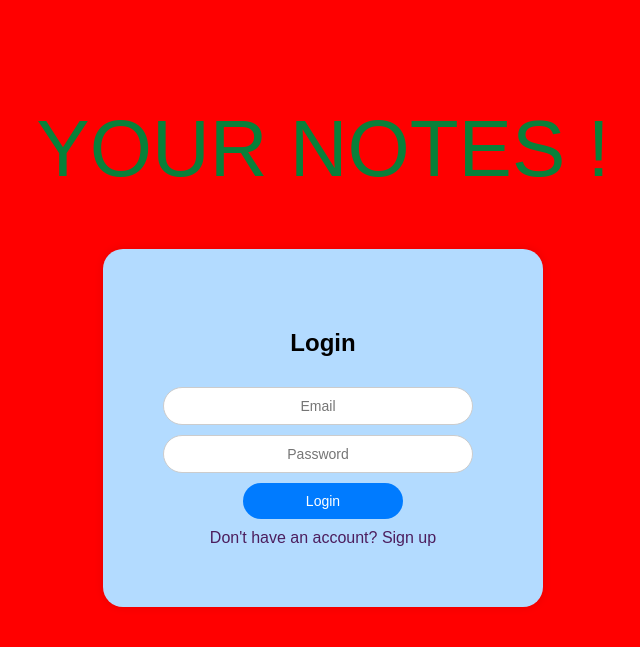
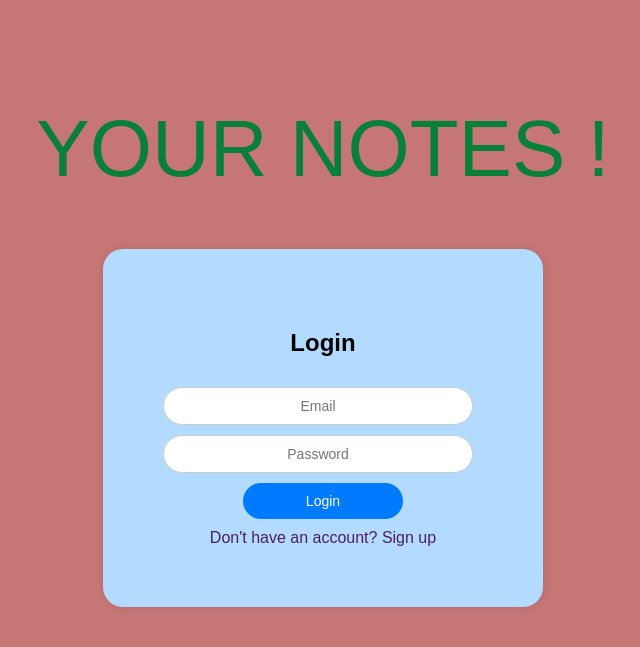
Before and after one commit to Shayazath/notes_app, a Django app: page / in a window 1280 px wide. Shown: the top 647 px of the page, without its empty margins (317-957 px from the left). Run offline with Django 5.2, Linux system fonts and the light colour scheme.

Commit message:
css update

```diff
--- a/myapp/static/css/login.css
+++ b/myapp/static/css/login.css
@@ -1,5 +1,5 @@
 body {
-  background-color: rgb(255, 0, 0);
+  background-color: rgb(199, 118, 118);
   display: flex;
   justify-content: center;
   align-items: center;
--- a/myapp/static/css/notes.css
+++ b/myapp/static/css/notes.css
@@ -1,5 +1,5 @@
 body {
-  background-color: rgb(255, 255, 255);
+  background-color: rgb(35, 31, 31);
   display: flex;
   justify-content: flex-start;
   align-items: center;
```
